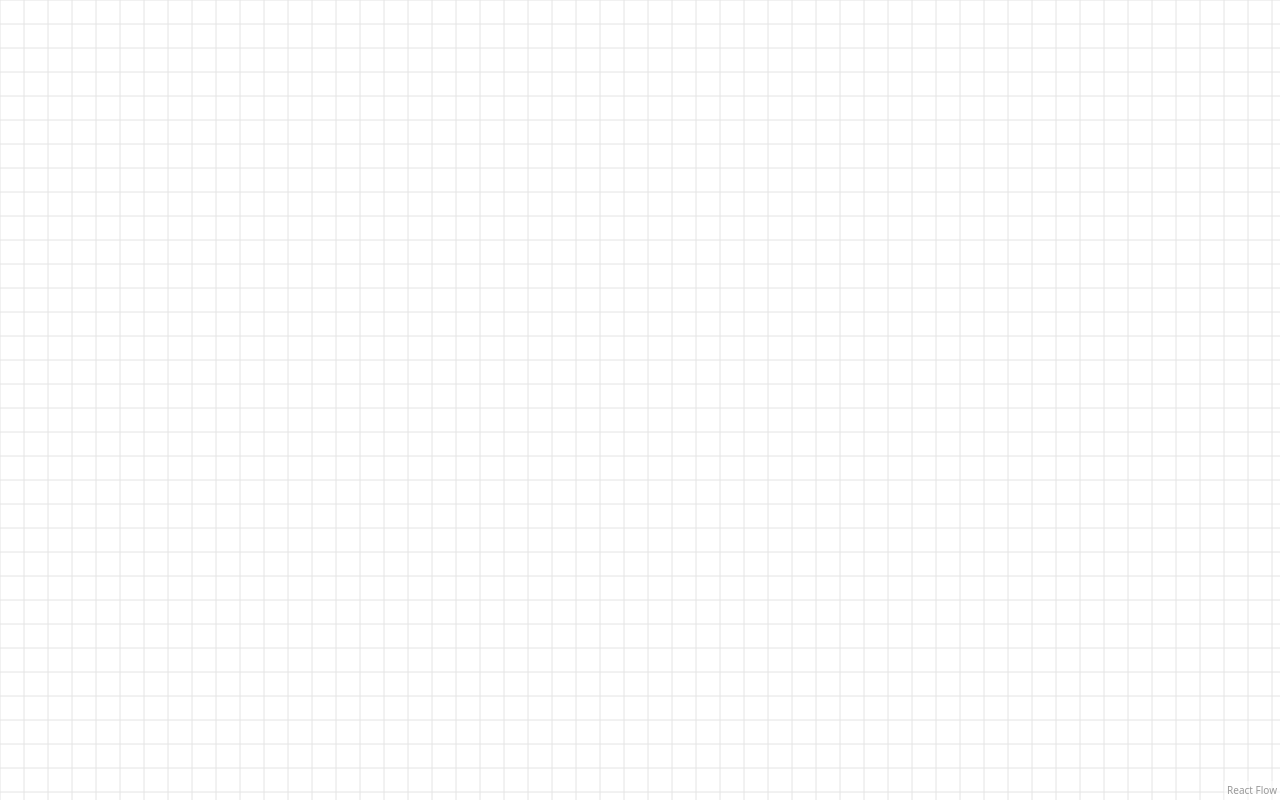
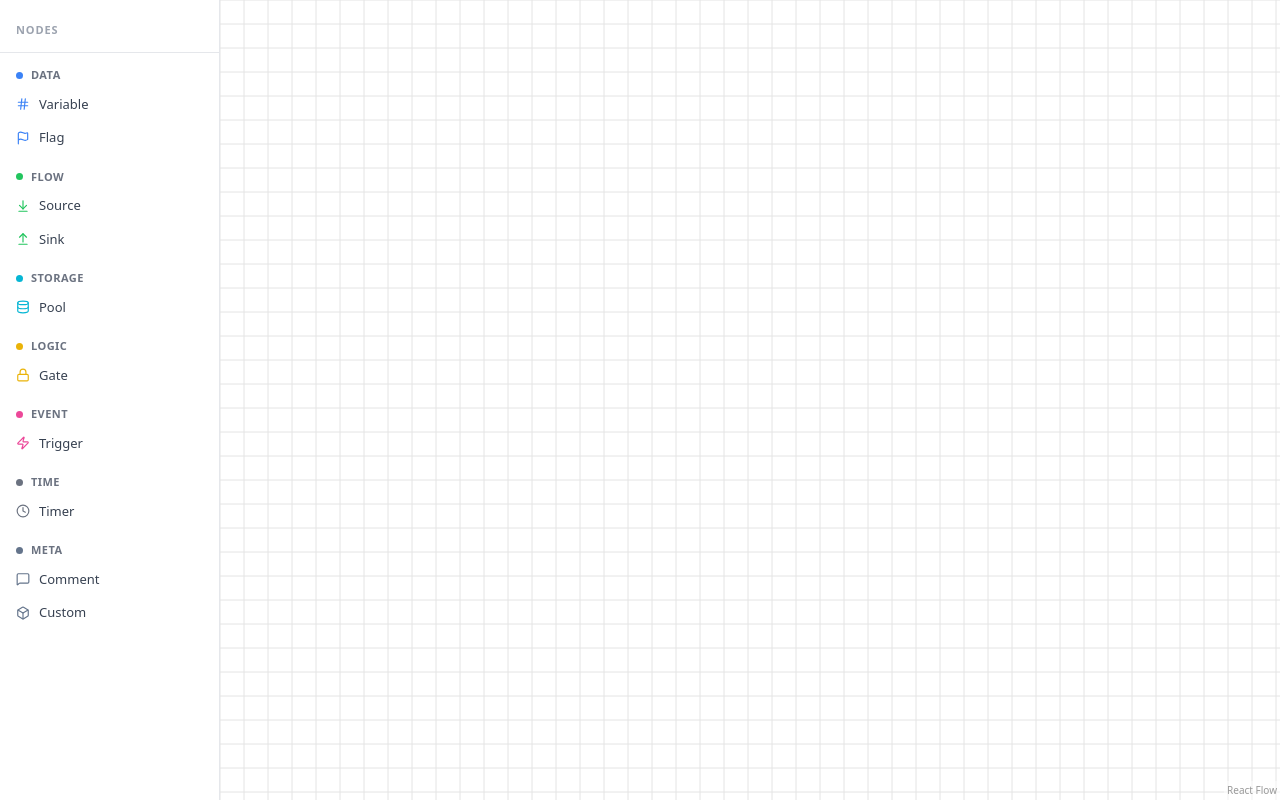
Before and after one commit to LArnaldi/looplens, a Next.js app in the folder frontend/: page / in a window 1280 px wide. Built offline with nearby package versions, Linux system fonts and the light colour scheme.

Commit message:
Add node sidebar with categories and icons

```diff
--- a/frontend/package.json
+++ b/frontend/package.json
@@ -12,6 +12,7 @@
   },
   "dependencies": {
     "@xyflow/react": "^12.0.0",
+    "lucide-react": "^0.577.0",
     "next": "^15.0.0",
     "react": "^19.0.0",
     "react-dom": "^19.0.0"
--- a/frontend/src/app/globals.css
+++ b/frontend/src/app/globals.css
@@ -8,3 +8,90 @@ body {
   height: 100%;
   overflow: hidden;
 }
+
+/* Node Sidebar */
+.node-sidebar {
+  width: 220px;
+  height: 100%;
+  flex-shrink: 0;
+  background: #ffffff;
+  border-right: 1px solid #e5e7eb;
+  display: flex;
+  flex-direction: column;
+  font-family: ui-sans-serif, system-ui, sans-serif;
+}
+
+.node-sidebar__header {
+  padding: 16px 16px 12px;
+  border-bottom: 1px solid #e5e7eb;
+}
+
+.node-sidebar__title {
+  font-size: 11px;
+  font-weight: 600;
+  letter-spacing: 0.08em;
+  text-transform: uppercase;
+  color: #9ca3af;
+}
+
+.node-sidebar__content {
+  padding: 8px 0;
+  overflow-y: auto;
+  flex: 1;
+}
+
+/* Category */
+.node-category {
+  margin-bottom: 4px;
+}
+
+.node-category__header {
+  display: flex;
+  align-items: center;
+  gap: 8px;
+  padding: 6px 16px 4px;
+}
+
+.node-category__dot {
+  width: 7px;
+  height: 7px;
+  border-radius: 50%;
+  flex-shrink: 0;
+}
+
+.node-category__label {
+  font-size: 11px;
+  font-weight: 600;
+  letter-spacing: 0.04em;
+  text-transform: uppercase;
+  color: #6b7280;
+}
+
+.node-category__items {
+  padding: 0 8px 4px;
+}
+
+/* Node item */
+.node-item {
+  display: flex;
+  align-items: center;
+  gap: 9px;
+  padding: 7px 8px;
+  border-radius: 6px;
+  cursor: grab;
+  user-select: none;
+  transition: background 120ms ease;
+}
+
+.node-item:hover {
+  background: #f3f4f6;
+}
+
+.node-item__icon {
+  flex-shrink: 0;
+}
+
+.node-item__label {
+  font-size: 13px;
+  color: #374151;
+}
--- a/frontend/src/app/page.tsx
+++ b/frontend/src/app/page.tsx
@@ -2,10 +2,13 @@
 
 import { ReactFlow, Background, BackgroundVariant } from '@xyflow/react'
 import '@xyflow/react/dist/style.css'
+import NodeSidebar from '@/components/NodeSidebar'
 
 export default function Home() {
   return (
-    <div style={{ width: '100vw', height: '100vh' }}>
+    <div style={{ width: '100vw', height: '100vh', display: 'flex' }}>
+      <NodeSidebar />
+      <div style={{ flex: 1 }}>
         <ReactFlow>
           <Background
             variant={BackgroundVariant.Lines}
@@ -15,5 +18,6 @@ export default function Home() {
           />
         </ReactFlow>
       </div>
+    </div>
   )
 }
--- /dev/null
+++ b/frontend/src/components/NodeSidebar.tsx
@@ -0,0 +1,114 @@
+'use client'
+
+import {
+  Hash,
+  Flag,
+  ArrowDownToLine,
+  ArrowUpFromLine,
+  Database,
+  Lock,
+  Zap,
+  Clock,
+  MessageSquare,
+  Box,
+  type LucideIcon,
+} from 'lucide-react'
+
+type NodeDefinition = {
+  type: string
+  label: string
+  icon: LucideIcon
+}
+
+type CategoryDefinition = {
+  label: string
+  color: string
+  nodes: NodeDefinition[]
+}
+
+const CATEGORIES: CategoryDefinition[] = [
+  {
+    label: 'Data',
+    color: '#3b82f6',
+    nodes: [
+      { type: 'variable', label: 'Variable', icon: Hash },
+      { type: 'flag', label: 'Flag', icon: Flag },
+    ],
+  },
+  {
+    label: 'Flow',
+    color: '#22c55e',
+    nodes: [
+      { type: 'source', label: 'Source', icon: ArrowDownToLine },
+      { type: 'sink', label: 'Sink', icon: ArrowUpFromLine },
+    ],
+  },
+  {
+    label: 'Storage',
+    color: '#06b6d4',
+    nodes: [{ type: 'pool', label: 'Pool', icon: Database }],
+  },
+  {
+    label: 'Logic',
+    color: '#eab308',
+    nodes: [{ type: 'gate', label: 'Gate', icon: Lock }],
+  },
+  {
+    label: 'Event',
+    color: '#ec4899',
+    nodes: [{ type: 'trigger', label: 'Trigger', icon: Zap }],
+  },
+  {
+    label: 'Time',
+    color: '#6b7280',
+    nodes: [{ type: 'timer', label: 'Timer', icon: Clock }],
+  },
+  {
+    label: 'Meta',
+    color: '#64748b',
+    nodes: [
+      { type: 'comment', label: 'Comment', icon: MessageSquare },
+      { type: 'custom', label: 'Custom', icon: Box },
+    ],
+  },
+]
+
+export default function NodeSidebar() {
+  return (
+    <aside className="node-sidebar">
+      <div className="node-sidebar__header">
+        <span className="node-sidebar__title">Nodes</span>
+      </div>
+
+      <div className="node-sidebar__content">
+        {CATEGORIES.map((category) => (
+          <div key={category.label} className="node-category">
+            <div className="node-category__header">
+              <span
+                className="node-category__dot"
+                style={{ backgroundColor: category.color }}
+              />
+              <span className="node-category__label">{category.label}</span>
+            </div>
+
+            <div className="node-category__items">
+              {category.nodes.map((node) => {
+                const Icon = node.icon
+                return (
+                  <div key={node.type} className="node-item">
+                    <Icon
+                      className="node-item__icon"
+                      size={14}
+                      style={{ color: category.color }}
+                    />
+                    <span className="node-item__label">{node.label}</span>
+                  </div>
+                )
+              })}
+            </div>
+          </div>
+        ))}
+      </div>
+    </aside>
+  )
+}
--- a/frontend/vitest.config.ts
+++ b/frontend/vitest.config.ts
@@ -1,6 +1,10 @@
 import { defineConfig } from 'vitest/config'
+import path from 'path'
 
 export default defineConfig({
+  resolve: {
+    alias: { '@': path.resolve(__dirname, './src') },
+  },
   test: {
     environment: 'jsdom',
     globals: true,
```
Also changed, not shown: 1 other file (tests, documents, lock files or other folders). Lines whose indentation alone changed are shown as unchanged.
